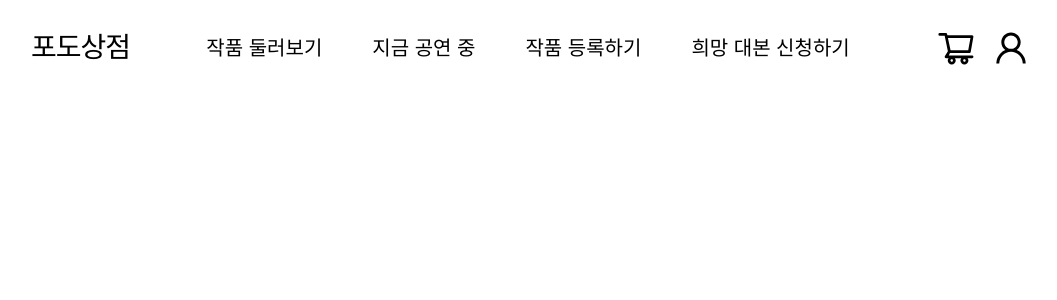
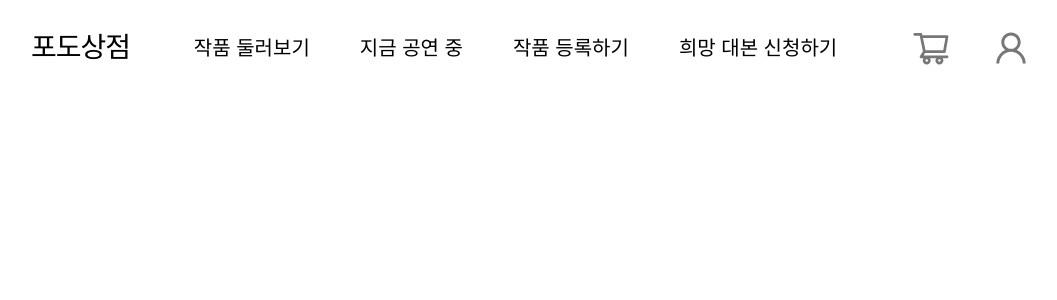
Before and after one commit to game240/FE, a React (Vite) app: page / in a window 1280 px wide. Shown: the top 300 px of the page, without its empty margins (104-1161 px from the left). Built offline with nearby package versions, Linux system fonts and the light colour scheme.

Commit message:
STYLE : Nav 스타일링

```diff
--- a/src/components/atom/Nav/index.tsx
+++ b/src/components/atom/Nav/index.tsx
@@ -7,7 +7,9 @@ const Nav = () => {
 
   return (
     <S.Container>
-      <h3>포도상점</h3>
+      <h3>
+        <a href="/">포도상점</a>
+      </h3>
       <S.NavList>
         <li>
           <h5>작품 둘러보기</h5>
--- a/src/components/atom/Nav/style.ts
+++ b/src/components/atom/Nav/style.ts
@@ -1,3 +1,4 @@
+import COLOR from "@/styles/color";
 import { FlexBetween } from "@/styles/flex";
 import styled from "styled-components";
 
@@ -10,14 +11,25 @@ export const Container = styled.div`
 export const NavList = styled.ul`
   display: flex;
   gap: 50px;
+
+  & > li {
+    cursor: pointer;
+  }
 `;
 
 export const IconBox = styled.div`
   ${FlexBetween};
-  gap: 1.5rem;
+  gap: 4rem;
   padding: 0 1rem;
   & > svg {
     width: 4rem;
     height: 4rem;
+    color: ${COLOR.grey6};
+    cursor: pointer;
+    transition: 0.15s;
+
+    &:hover {
+      transform: scale(1.1);
+    }
   }
 `;
```
